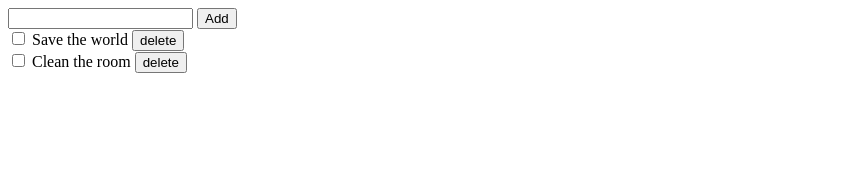
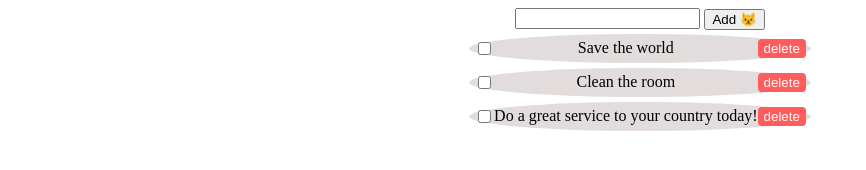
Before and after one commit to UniBreakfast/cat-todolist-speedrun, a website: page index.html in a window 1280 px wide. Shown: the whole page, without its empty margins (0-866 px from the left). Drawn offline with Linux system fonts and the light colour scheme.

Commit message:
cat button

```diff
--- a/index.html
+++ b/index.html
@@ -6,12 +6,14 @@
   <meta name="viewport" content="width=device-width, initial-scale=1.0">
   <title>Cat ToDo-List SpeedRun</title>
   <script src="script.js" defer></script>
+  <link rel="stylesheet" href="style.css">
 </head>
 
 <body>
 
+  <div class="incredibly-useful-container">
     <input class="add-input">
-  <button class="add-btn">Add</button>
+    <button class="add-btn">Add 😾</button>
 
     <div class="todos">
       <div class="todo">
@@ -24,7 +26,14 @@
         <span class="todo-name">Clean the room</span>
         <button class="del-btn">delete</button>
       </div>
+      <div class="todo">
+        <input type="checkbox">
+        <span class="todo-name">Do a great service to your country today!
+        </span>
+        <button class="del-btn">delete</button>
+      </div>
 
+    </div>
   </div>
 
   <template>
--- a/script.js
+++ b/script.js
@@ -7,11 +7,13 @@ const addInp = document.querySelector('.add-input')
 todoList.addEventListener('click', delToDo)
 todoList.addEventListener('click', doneToDo)
 addBtn.addEventListener('click', addToDo)
+addInp.addEventListener('keydown', addToDo)
 
-function addToDo() {
+function addToDo(event) {
+  if (event.key && event.key != 'Enter') return
   if (addInp.value != '') {
     todoName.innerText = addInp.value
-    todoList.append(template.cloneNode(1))
+    todoList.prepend(template.cloneNode(1))
     addInp.value = ''
   }
 }
--- /dev/null
+++ b/style.css
@@ -0,0 +1,25 @@
+.incredibly-useful-container {
+  margin: auto;
+  width: fit-content;
+  text-align: center;
+}
+
+.todo {
+  display: flex;
+  justify-content: space-between;
+  background: #e2dcdc;
+  padding: 5px;
+  margin: 5px;
+  border-radius: 50%;
+}
+
+.del-btn {
+  border: none;
+  background: #ff5c5c;
+  border-radius: 4px;
+  color: white
+}
+
+.add-btn {
+  transform: translateY(1px);
+}
```
Also changed, not shown: package.json (added, +20 -0 lines). Lines whose indentation alone changed are shown as unchanged.
